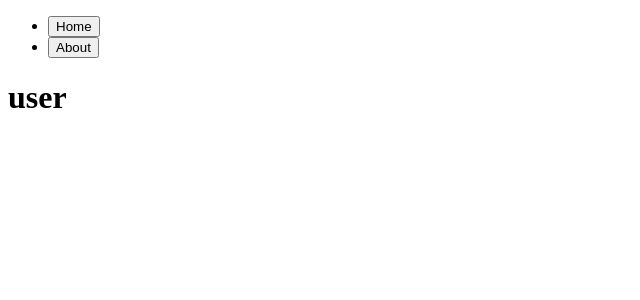
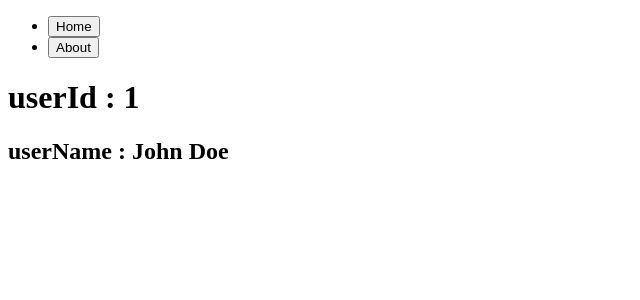
Before and after one commit to shownprove/react-router-dom-6, a React (Create React App) app: page /users/1 in a window 1280 px wide. Shown: the top 300 px of the page, without its empty margins (0-640 px from the left). Built offline with nearby package versions, Linux system fonts and the light colour scheme.

Commit message:
useParams

```diff
--- a/src/screens/users/User.tsx
+++ b/src/screens/users/User.tsx
@@ -1,5 +1,14 @@
+import { useParams } from "react-router-dom";
+import { users } from "../../db";
+
 function User() {
-  return <h1>user</h1>;
+  const { userId } = useParams();
+  return (
+    <div>
+      <h1>userId : {userId}</h1>
+      <h2>userName : {users[Number(userId) - 1].name}</h2>
+    </div>
+  );
 }
 
 export default User;
```
